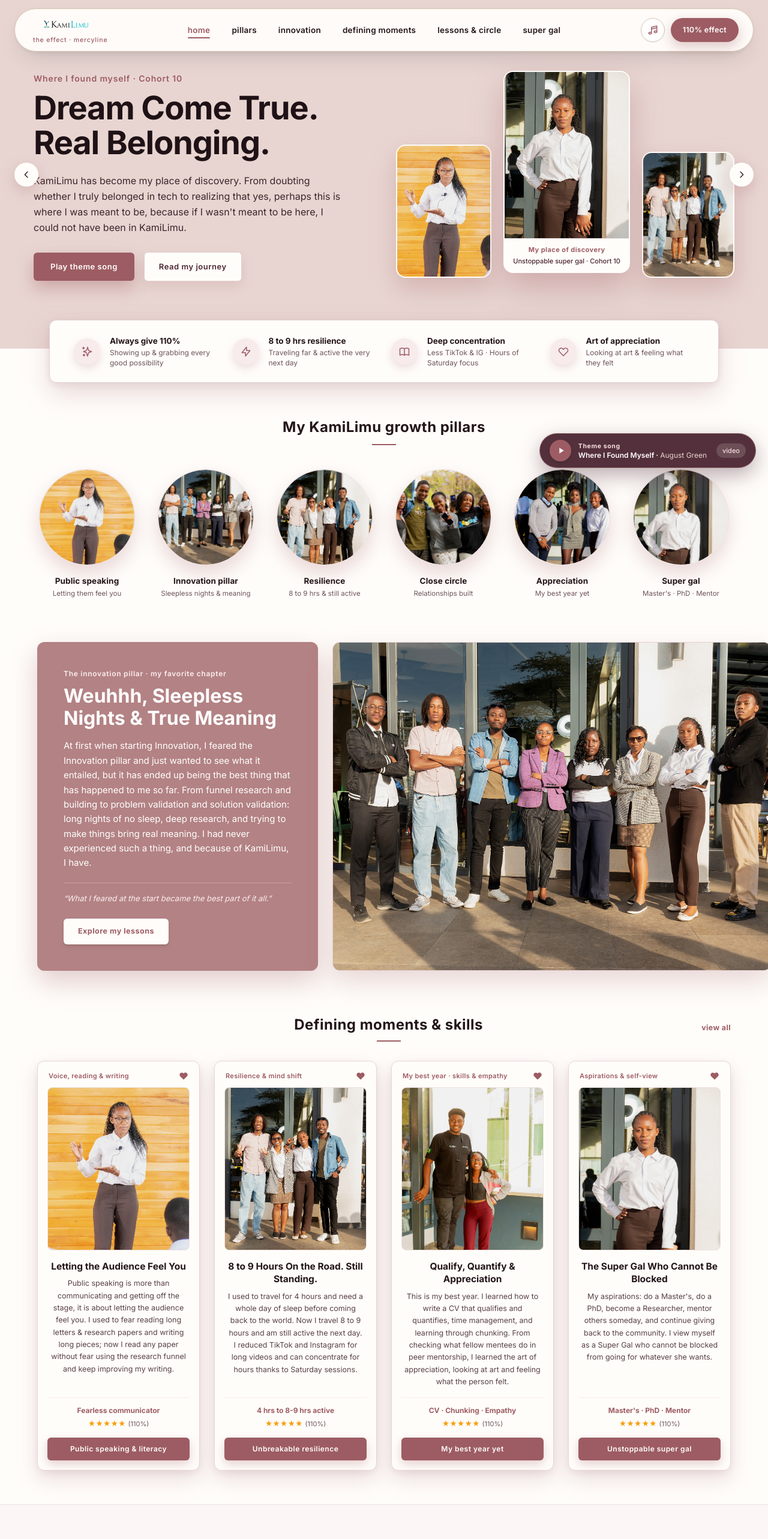
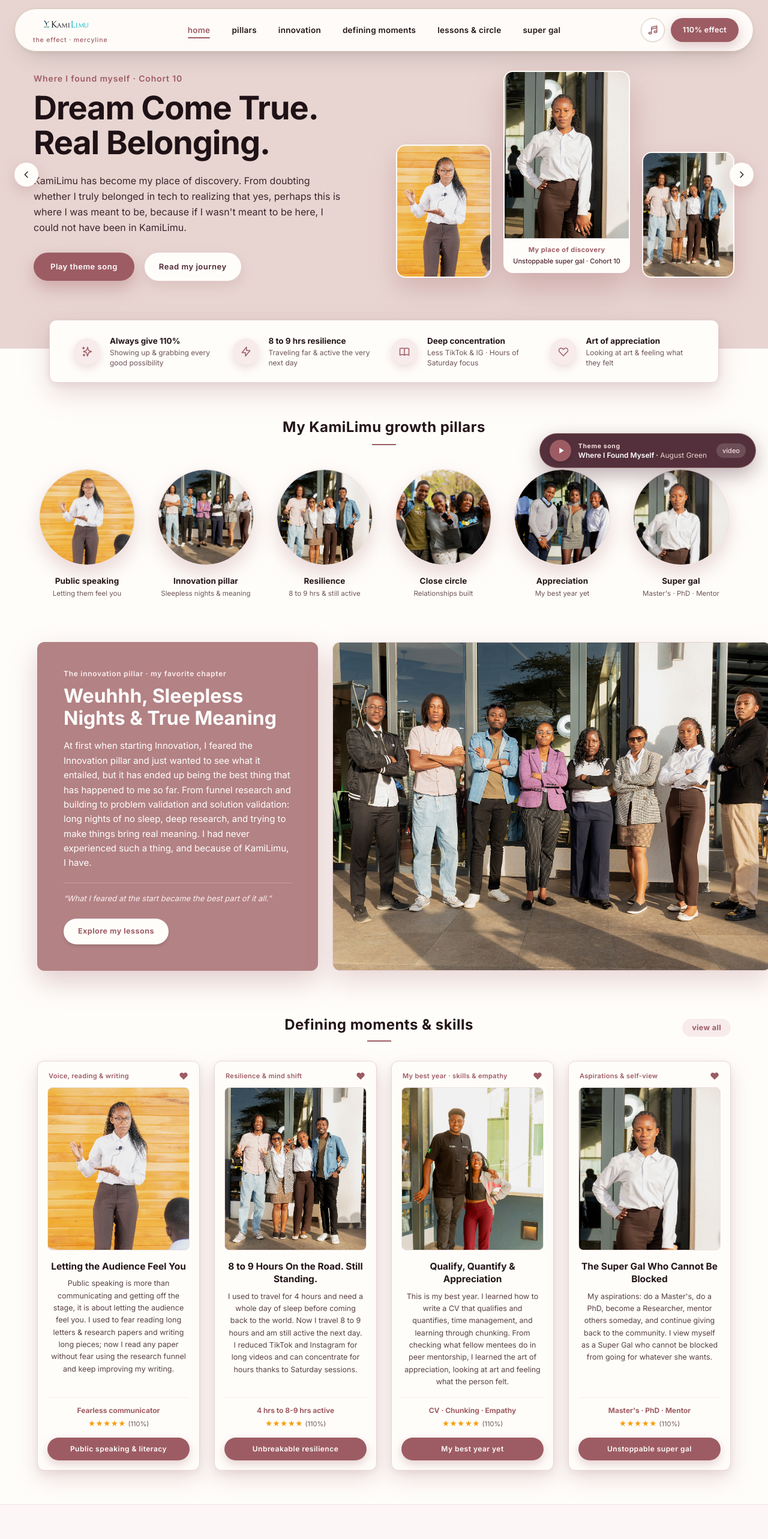
Before and after one commit to Mercy-line/peer-mentorship7, a Next.js app: page / in a window 1280 px wide. Shown: the top 2565 px of the page at 60% size. Built offline with nearby package versions, Linux system fonts and the light colour scheme.

Commit message:
style: make all buttons rounded-full across the showcase

```diff
--- a/components/SlideDeck.tsx
+++ b/components/SlideDeck.tsx
@@ -164,13 +164,13 @@ export const SlideDeck: React.FC = () => {
             <div className="mt-7 flex flex-wrap items-center gap-4">
               <button
                 onClick={triggerMusic}
-                className="px-7 py-3.5 rounded-md bg-[#9d5c63] hover:bg-[#874c53] text-white text-[13px] font-semibold tracking-[0.04em] shadow-[0_12px_28px_rgba(157,92,99,0.38)] transition-all cursor-pointer hover:-translate-y-0.5 active:translate-y-0"
+                className="px-7 py-3.5 rounded-full bg-[#9d5c63] hover:bg-[#874c53] text-white text-[13px] font-semibold tracking-[0.04em] shadow-[0_12px_28px_rgba(157,92,99,0.38)] transition-all cursor-pointer hover:-translate-y-0.5 active:translate-y-0"
               >
                 {currentHero.cta}
               </button>
               <button
                 onClick={() => scrollToSection("section-moments", "defining moments")}
-                className="px-6 py-3.5 rounded-md bg-[#fffdfa] hover:bg-white text-[#4a2531] text-[13px] font-semibold tracking-[0.04em] border border-[#9d5c63]/30 shadow-[0_8px_20px_rgba(157,92,99,0.16)] transition-all cursor-pointer"
+                className="px-6 py-3.5 rounded-full bg-[#fffdfa] hover:bg-white text-[#4a2531] text-[13px] font-semibold tracking-[0.04em] border border-[#9d5c63]/30 shadow-[0_8px_20px_rgba(157,92,99,0.16)] transition-all cursor-pointer"
               >
                 Read my journey
               </button>
@@ -321,7 +321,7 @@ export const SlideDeck: React.FC = () => {
             <div className="mt-6">
               <button
                 onClick={() => scrollToSection("section-circle", "lessons & circle")}
-                className="px-6 py-3 rounded-md bg-[#fffdfa] hover:bg-[#f7ebec] text-[#9d5c63] text-[12.5px] font-bold tracking-[0.04em] transition-all cursor-pointer shadow-md"
+                className="px-6 py-3 rounded-full bg-[#fffdfa] hover:bg-[#f7ebec] text-[#9d5c63] text-[12.5px] font-bold tracking-[0.04em] transition-all cursor-pointer shadow-md"
               >
                 {innovationSpotlight.buttonText}
               </button>
@@ -352,7 +352,7 @@ export const SlideDeck: React.FC = () => {
           </div>
           <button
             onClick={() => scrollToSection("section-circle", "lessons & circle")}
-            className="text-[12.5px] font-bold tracking-[0.03em] text-[#9d5c63] hover:underline cursor-pointer"
+            className="px-4 py-1.5 rounded-full bg-[#f7ebec] hover:bg-[#9d5c63] hover:text-white text-[12.5px] font-bold tracking-[0.03em] text-[#9d5c63] transition-colors cursor-pointer"
           >
             view all
           </button>
@@ -420,7 +420,7 @@ export const SlideDeck: React.FC = () => {
 
                   <button
                     onClick={() => setSelectedMomentId(card.id === selectedMomentId ? null : card.id)}
-                    className="mt-3.5 w-full py-2.5 rounded-md bg-[#9d5c63] hover:bg-[#874c53] text-white text-[12px] font-semibold tracking-[0.04em] shadow-[0_6px_16px_rgba(157,92,99,0.28)] transition-colors cursor-pointer"
+                    className="mt-3.5 w-full py-2.5 rounded-full bg-[#9d5c63] hover:bg-[#874c53] text-white text-[12px] font-semibold tracking-[0.04em] shadow-[0_6px_16px_rgba(157,92,99,0.28)] transition-colors cursor-pointer"
                   >
                     {card.buttonLabel}
                   </button>
@@ -444,7 +444,7 @@ export const SlideDeck: React.FC = () => {
             </div>
             <button
               onClick={() => setSelectedMomentId(null)}
-              className="px-4 py-2 rounded-md bg-[#9d5c63] text-white text-[12px] font-semibold tracking-wide shrink-0 cursor-pointer"
+              className="px-5 py-2 rounded-full bg-[#9d5c63] text-white text-[12px] font-semibold tracking-wide shrink-0 cursor-pointer"
             >
               close
             </button>
@@ -666,13 +666,13 @@ export const SlideDeck: React.FC = () => {
             <p className="text-[12.5px] text-[#e8d5d1] leading-relaxed mb-4">
               The song that describes my KamiLimu Effect the most: <b>&ldquo;Where I Found Myself&rdquo;</b> by August Green.
             </p>
-            <div className="flex items-stretch rounded-md overflow-hidden border border-white/20 shadow-md">
-              <div className="bg-[#fffdfa] text-[#231519] px-3 py-2.5 text-[12px] flex-1 flex items-center truncate">
+            <div className="flex items-center rounded-full bg-[#fffdfa] p-1 border border-white/20 shadow-md">
+              <div className="text-[#231519] px-3 py-1.5 text-[12px] flex-1 flex items-center truncate">
                 August Green · Where I Found Myself
               </div>
               <button
                 onClick={triggerMusic}
-                className="bg-[#9d5c63] hover:bg-[#b38284] text-white px-4 py-2.5 text-[12px] font-bold tracking-[0.04em] transition-colors cursor-pointer shrink-0"
+                className="rounded-full bg-[#9d5c63] hover:bg-[#b38284] text-white px-4 py-2 text-[12px] font-bold tracking-[0.04em] transition-colors cursor-pointer shrink-0"
               >
                 play song
               </button>
@@ -683,9 +683,9 @@ export const SlideDeck: React.FC = () => {
         <div className="max-w-[1220px] mx-auto pt-6 flex flex-col sm:flex-row items-center justify-between text-[11.5px] text-[#e8d5d1]/80 gap-4">
           <div>© 2026 Mercyline Nyaboke · Cohort 10 Peer Mentorship Task 7 · The KamiLimu Effect</div>
           <div className="flex items-center gap-3">
-            <span className="px-2.5 py-1 rounded-sm bg-white/10 text-white font-semibold">110% always</span>
-            <span className="px-2.5 py-1 rounded-sm bg-white/10 text-white font-semibold">resilient</span>
-            <span className="px-2.5 py-1 rounded-sm bg-white/10 text-white font-semibold">super gal</span>
+            <span className="px-3 py-1 rounded-full bg-white/10 text-white font-semibold">110% always</span>
+            <span className="px-3 py-1 rounded-full bg-white/10 text-white font-semibold">resilient</span>
+            <span className="px-3 py-1 rounded-full bg-white/10 text-white font-semibold">super gal</span>
           </div>
         </div>
       </footer>
```
